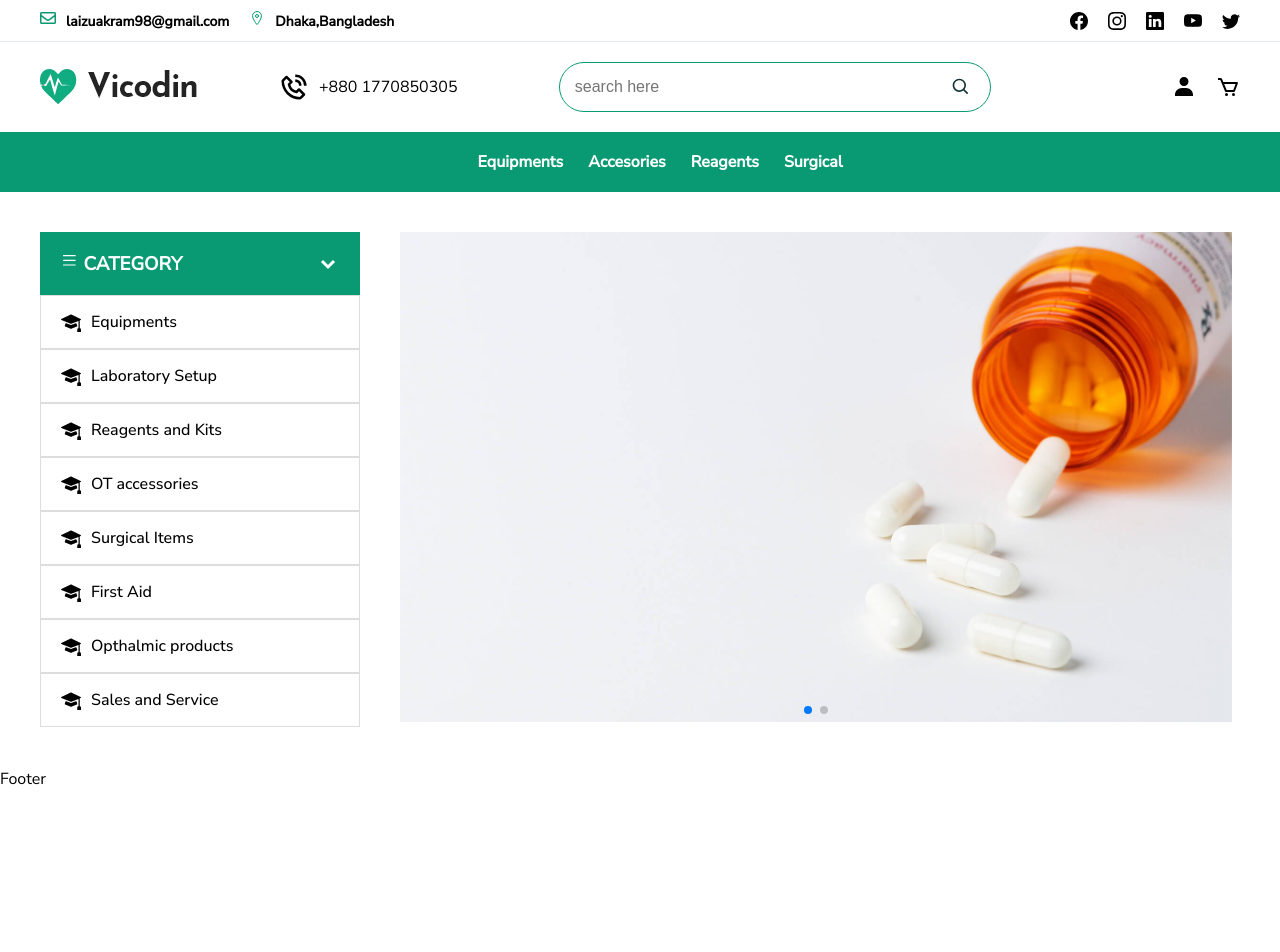
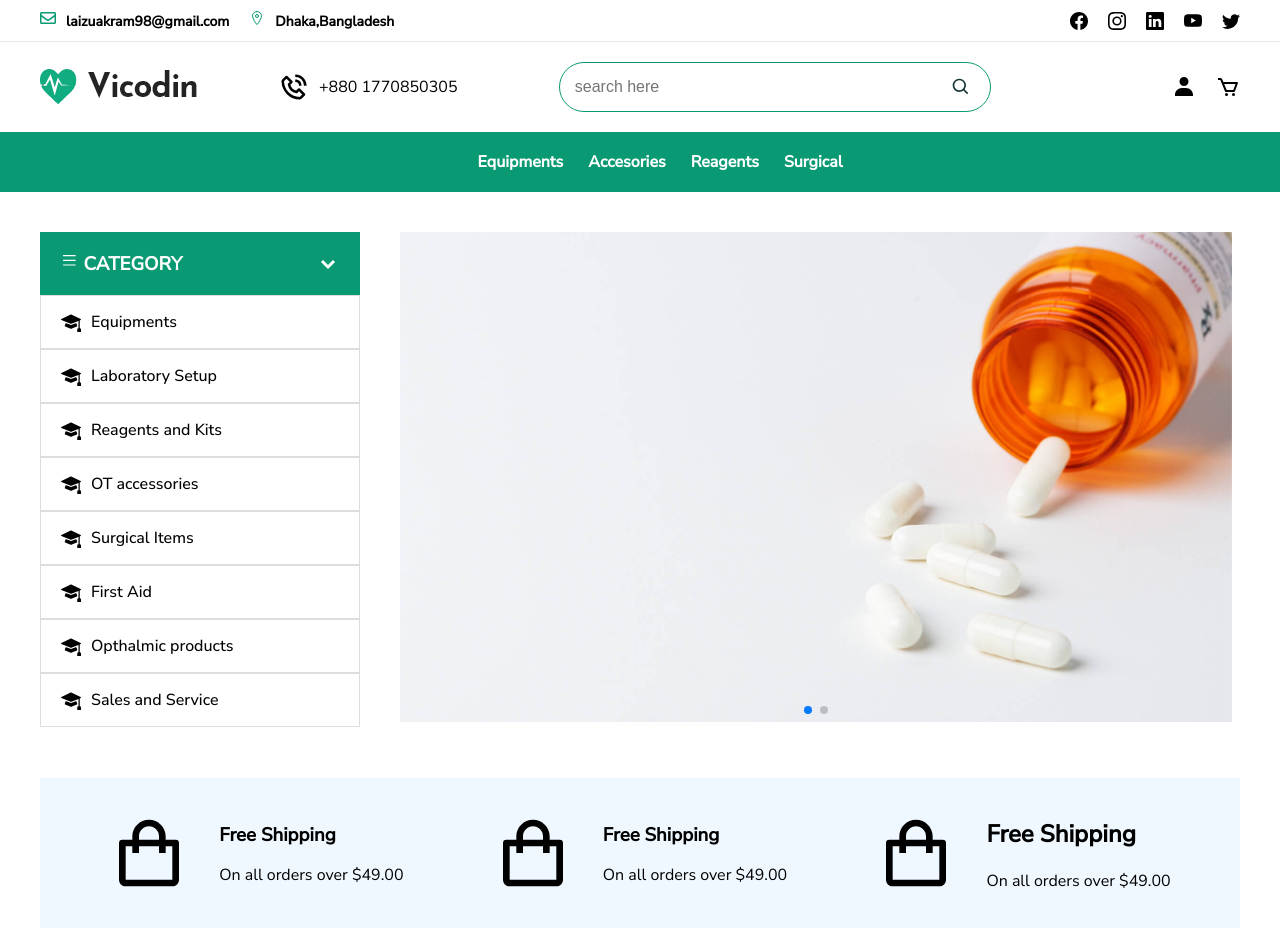
Before and after one commit to laizuakram1/Global-health, a React (Vite) app: page / in a window 1280 px wide. Shown: the top 952 px of the page. Before the commit the page ends 800 px from the top, so only its background shows below. Built offline with nearby package versions, Linux system fonts and the light colour scheme.

Commit message:
create speciality card

```diff
--- a/src/Components/Hero/Hero.css
+++ b/src/Components/Hero/Hero.css
@@ -1,13 +1,12 @@
 .hero{
     width: 1280px;
-    margin: 40px 40px;
     display: flex;
     gap: 40px;
-
 
 }
 .hero-left{
     width: 25%;
+    cursor: pointer;
 }
 /* .category-container{
     border: 1px solid #ddd;
--- /dev/null
+++ b/src/Components/Speciality/Speciality.css
@@ -0,0 +1,22 @@
+.speciality{
+    background-color: aliceblue;
+    margin-top: 50px;
+}
+.speciality-items{
+    display: flex;
+    align-items: center;
+    justify-content: space-evenly;
+    gap: 20px;
+    padding: 20px 0px;
+}
+.special{
+    display: flex;
+    align-items: center;
+    gap: 30px;
+}
+.special svg{
+    font-size: 80px;
+}
+.special-text h3{
+    margin-bottom: 0;
+}
--- /dev/null
+++ b/src/Components/Speciality/Speciality.jsx
@@ -0,0 +1,34 @@
+import React from 'react'
+import './Speciality.css';
+import { BiShoppingBag } from "react-icons/bi";
+
+export const Speciality = () => {
+  return (
+    <div className='speciality'>
+        <div className="speciality-items">
+            <div className="special">
+                <BiShoppingBag />
+                <div className="special-text">
+                    <h3>Free Shipping</h3>
+                    <p>On all orders over $49.00</p>
+                </div>
+            </div>
+            <div className="special">
+                <BiShoppingBag />
+                <div className="special-text">
+                    <h3>Free Shipping</h3>
+                    <p>On all orders over $49.00</p>
+                </div>
+            </div>
+            <div className="special">
+                <BiShoppingBag />
+                <div className="special-text">
+                    <h2>Free Shipping</h2>
+                    <p>On all orders over $49.00</p>
+                </div>
+            </div>
+
+        </div>
+    </div>
+  )
+}
--- a/src/Pages/Home/Home.jsx
+++ b/src/Pages/Home/Home.jsx
@@ -1,11 +1,13 @@
 import React from 'react'
 import { Hero } from '../../Components/Hero/Hero'
+import { Speciality } from '../../Components/Speciality/Speciality'
 
 
 export const Home = () => {
   return (
-    <div>
+    <div className='home' style={{margin: '40px 40px'}}>
         <Hero></Hero>
+        <Speciality />
     </div>
   )
 }
```
